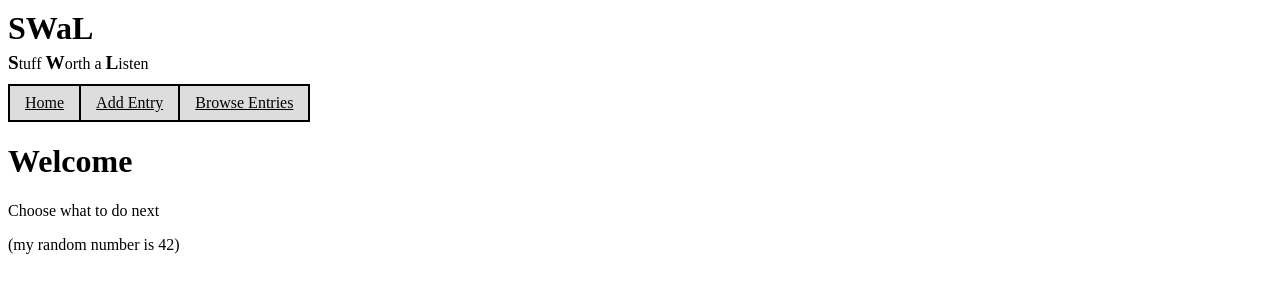
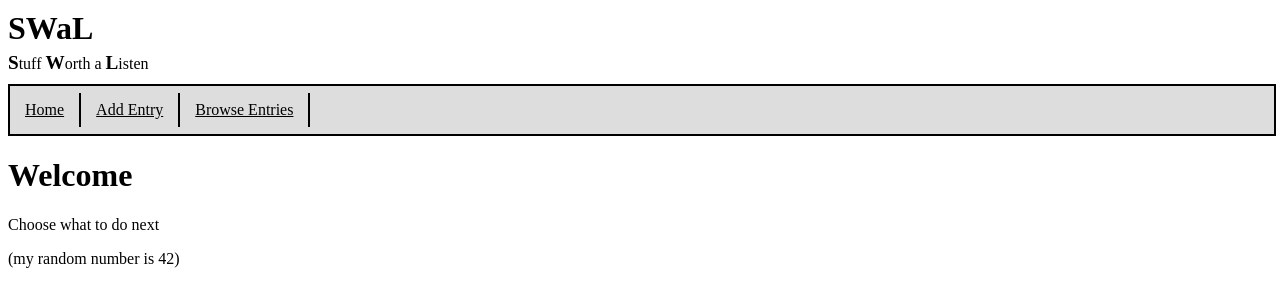
Before and after one commit to beqpolk1/swal, a Flask app: page / in a window 1280 px wide. Shown: the top 307 px of the page. Run offline with Flask 3, Linux system fonts and the light colour scheme.

Commit message:
Add top menu wrapper and styling to std_head

```diff
--- a/services/web/static/css/styles.css
+++ b/services/web/static/css/styles.css
@@ -15,23 +15,23 @@ span.first_lett {
     font-size: 1.2em;
 }
 
+div.top_menu_wrapper {
+    width: 100%;
+    background-color: #dddddd;
+    border-style: solid;
+    border-width: 2px;
+    margin: 5px 0px 5px 0px;
+}
+
 div.top_menu {
-    margin: 5px;
-    margin-left: 0px;
     display: flex;
     flex-direction: row;
     justify-content: flex-start;
 }
 
 a.top_menu_item {
-    padding: 8px 15px 8px 15px;
-    background-color: #dddddd;
-    border-color: black;
-    border-width: 2px;
-    border-top-style: solid;
-    border-bottom-style: solid;
-    border-right-style: solid;
     color: black;
+    padding: 7px 0px 7px 0px;
 }
 
 a.top_menu_item:visited {
@@ -43,6 +43,9 @@ a.top_menu_item:hover {
     color: #dddddd;
 }
 
-a.top_menu_item:first-child {
-    border-style: solid;
+div.top_menu_item_text {
+    padding: 8px 15px 8px 15px;
+    border-color: black;
+    border-width: 2px;
+    border-right-style: solid;
 }
--- a/services/web/templates/std_head.html.j2
+++ b/services/web/templates/std_head.html.j2
@@ -6,10 +6,12 @@
         <p><span class="first_lett">S</span>tuff <span class="first_lett">W</span>orth a <span class="first_lett">L</span>isten</p>
     </div>
 
-    <div class="top_menu">
-        <a href="{{ url_for('index') }}" class="top_menu_item"><div>Home</div></a>
-        <a href="#" class="top_menu_item"><div class="top_menu_item">Add Entry</div></a>
-        <a href="#" class="top_menu_item"><div class="top_menu_item">Browse Entries</div></a>
+    <div class="top_menu_wrapper">
+        <div class="top_menu">
+            <a href="{{ url_for('index') }}" class="top_menu_item"><div class="top_menu_item_text">Home</div></a>
+            <a href="#" class="top_menu_item"><div class="top_menu_item_text">Add Entry</div></a>
+            <a href="#" class="top_menu_item"><div class="top_menu_item_text">Browse Entries</div></a>
+        </div>
     </div>
 </div>
 
```
